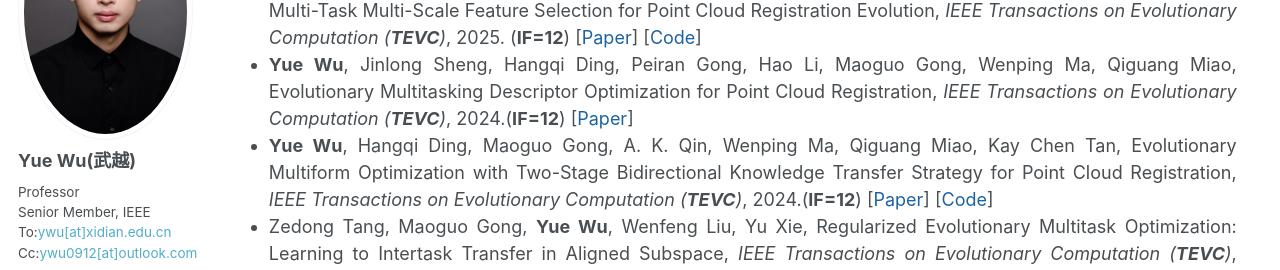
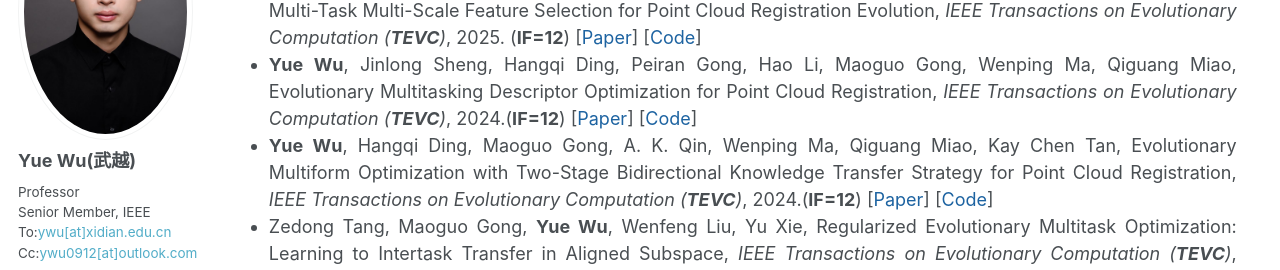
Before and after one commit to ywuchina/ywuchina.github.io, a Jekyll site: the page built from _pages/home.md, in a window 1280 px wide and 900 px high, scrolled down 2280 px. Shown: the part 152-422 px from the top of the window. Built offline with Jekyll 4.4.1, drawn with Linux system fonts in a browser that asks for light colours.

Commit message:
Update paper.html

```diff
--- a/_includes/paper.html
+++ b/_includes/paper.html
@@ -103,6 +103,8 @@
   Evolutionary Multitasking Descriptor Optimization for Point Cloud Registration,
   <i>IEEE Transactions on Evolutionary Computation (<b>TEVC</b>)</i>, 2024.(<b>IF=12</b>)
   [<a href= "https://ieeexplore.ieee.org/abstract/document/10566881" target="_blank">Paper</a>]
+  [<a href="https://github.com/ywuchina/TeamCode/tree/AEMT/AEMT" target="_blank">Code</a>]
+
   </span>
   </li>
 
```
